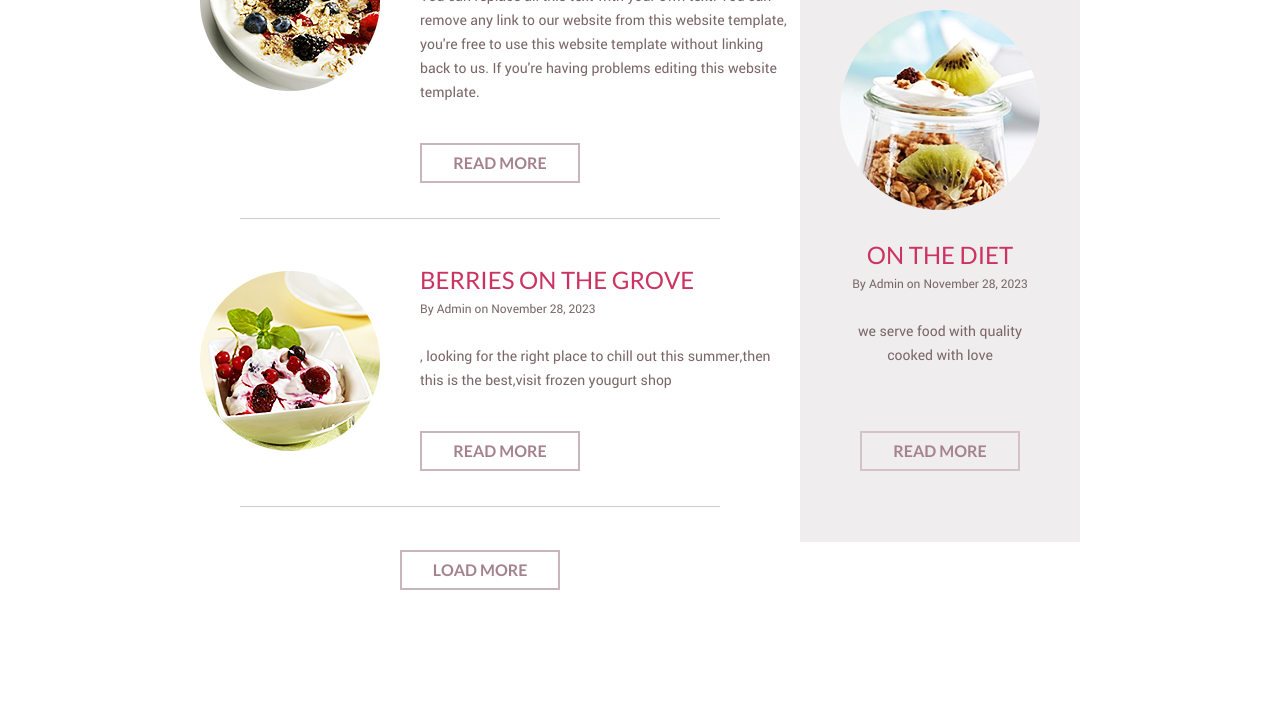
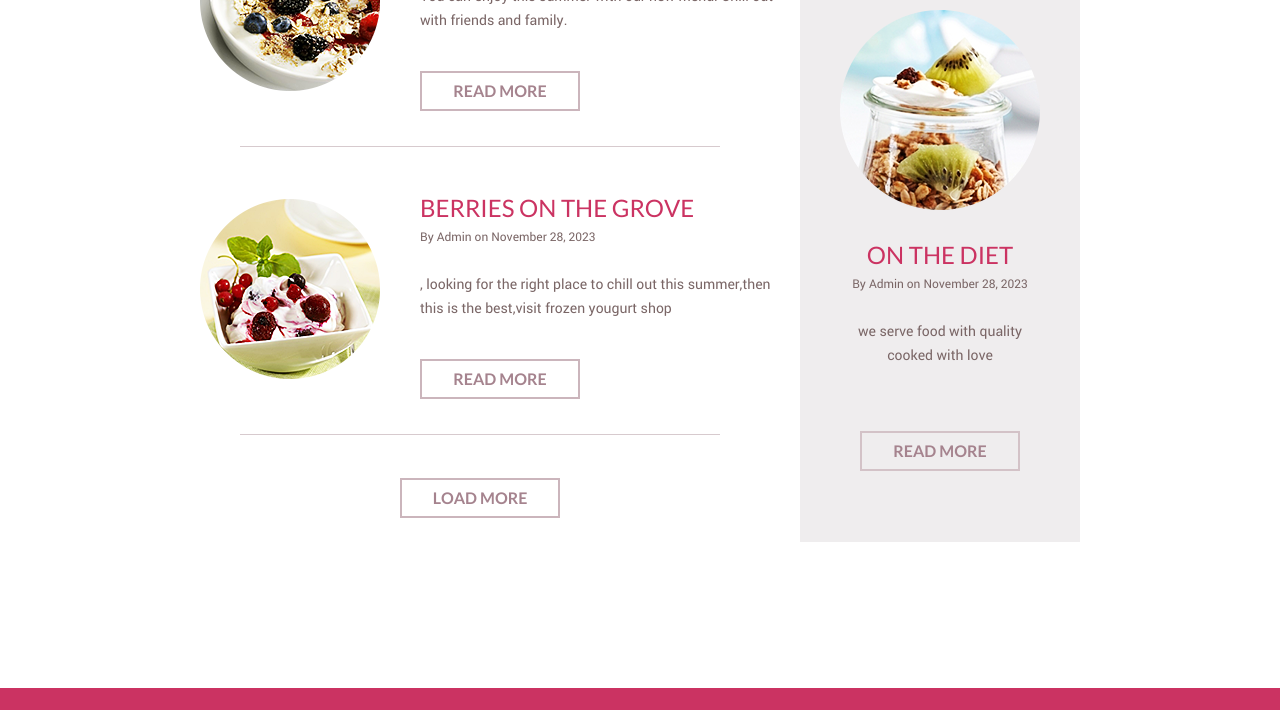
Before and after one commit to Rinyasnl/rinyasnl12.github.io, a plain HTML site: page blog.html in a window 1280 px wide. Shown: the part 390-1100 px from the top of the page. Drawn offline with Linux system fonts and the light colour scheme.

Commit message:
Update blog.html

```diff
--- a/blog.html
+++ b/blog.html
@@ -54,7 +54,7 @@
 							<div>
 								<h1>NEW CHILLS FOR SUMMER</h1>
 								<span>By Admin on November 28, 2023</span>
-								<p>You can replace all this text with your own text. You can remove any link to our website from this website template, you're free to use this website template without linking back to us. If you're having problems editing this website template.</p>
+								<p>You can enjoy this summer with our new menu. Chill out with friends and family.</p>
 								<a href="singlepost.html" class="more">Read More</a>
 							</div>
 						</li>
```
